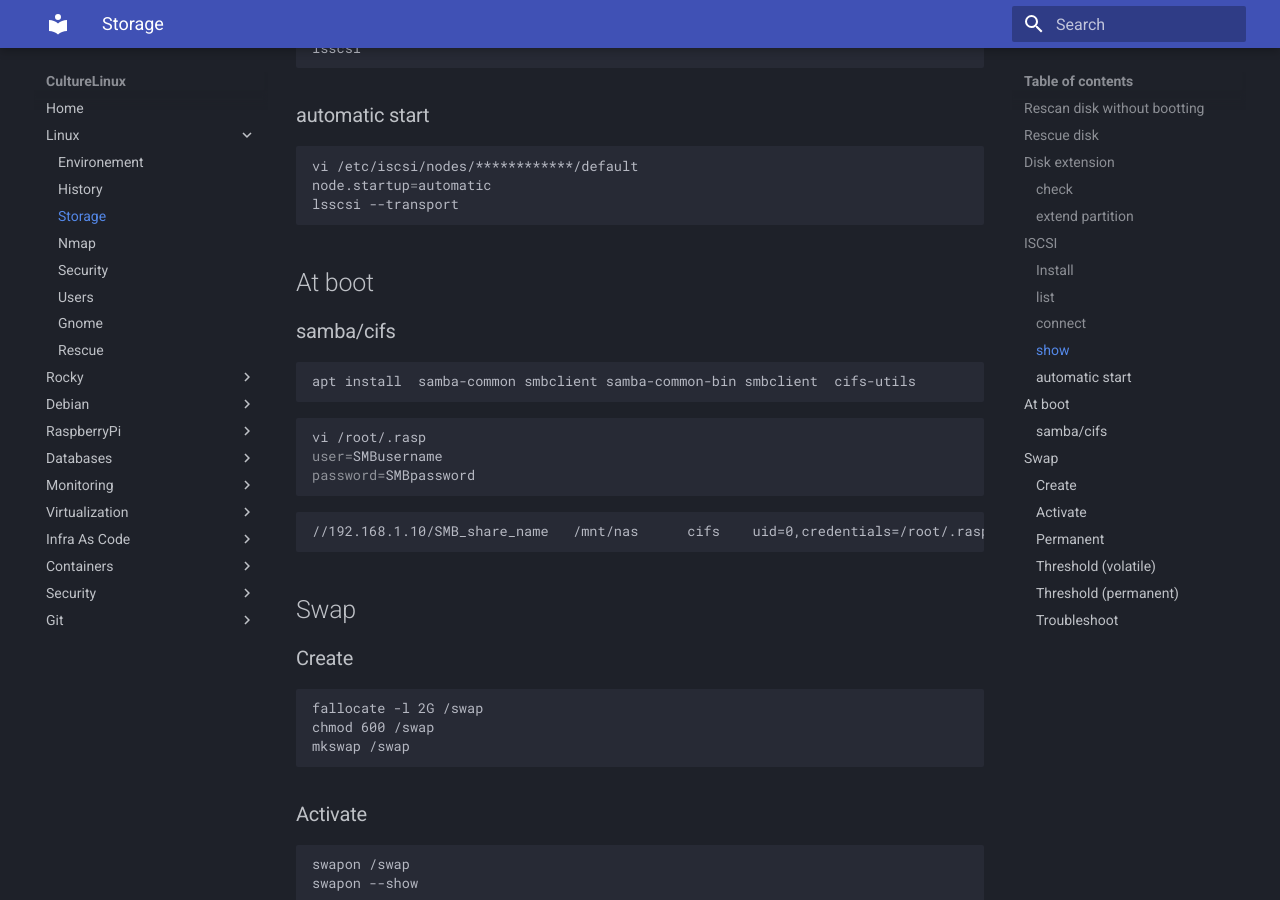
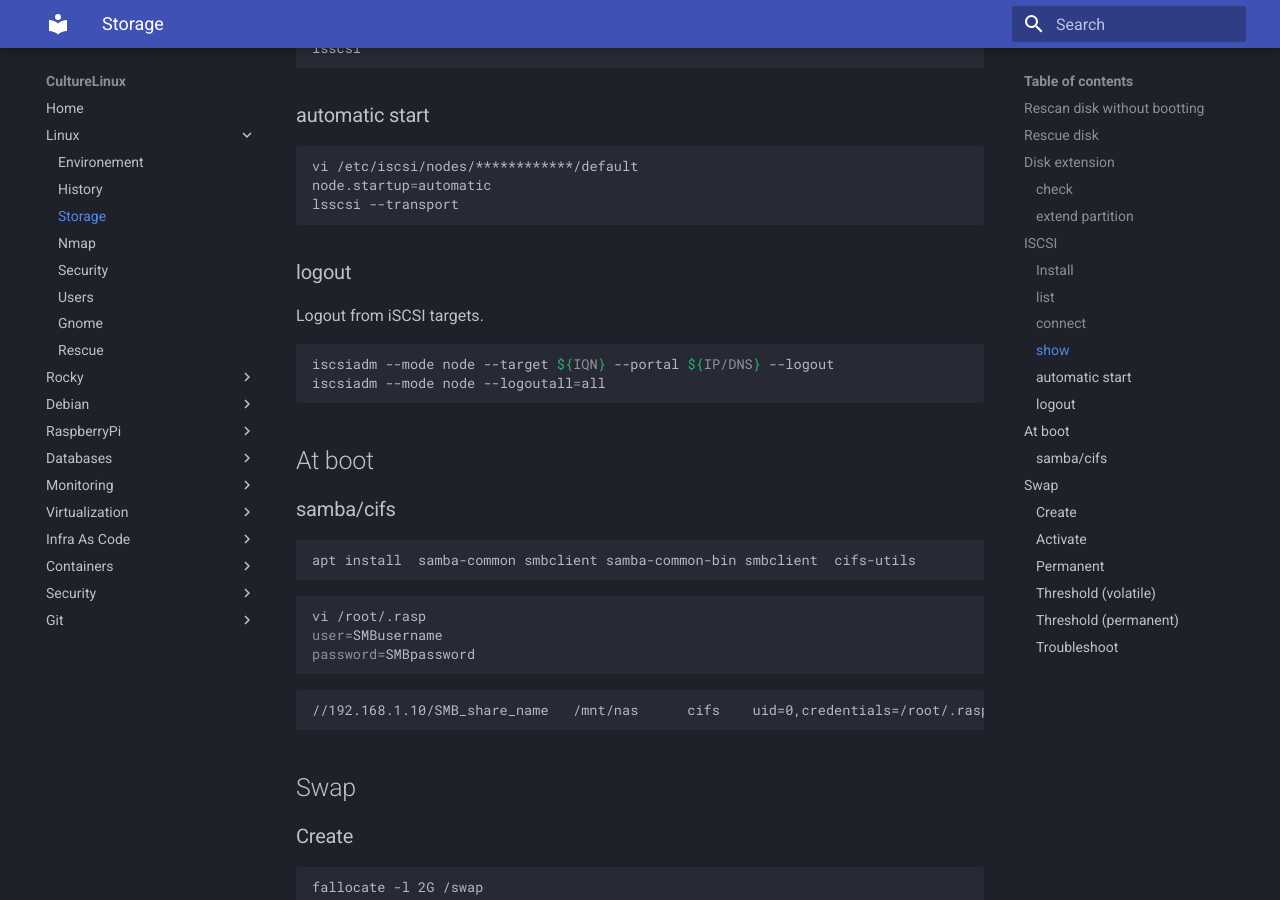
Before and after one commit to CultureLinux/doc, an MkDocs documentation site: the page built from docs/linux/storage.md, in a window 1280 px wide and 900 px high, scrolled down 2451 px. Built offline with MkDocs 1.6.1 and Material for MkDocs 9.7.7, drawn with Linux system fonts in a browser that asks for light colours.

Commit message:
add iscsi logout

````diff
--- a/docs/linux/storage.md
+++ b/docs/linux/storage.md
@@ -92,6 +92,13 @@ node.startup=automatic
 lsscsi --transport
 ```
 
+### logout
+Logout from iSCSI targets.
+```sh
+iscsiadm --mode node --target ${IQN} --portal ${IP/DNS} --logout
+iscsiadm --mode node --logoutall=all
+```
+
 
 ## At boot
 ### samba/cifs
````
